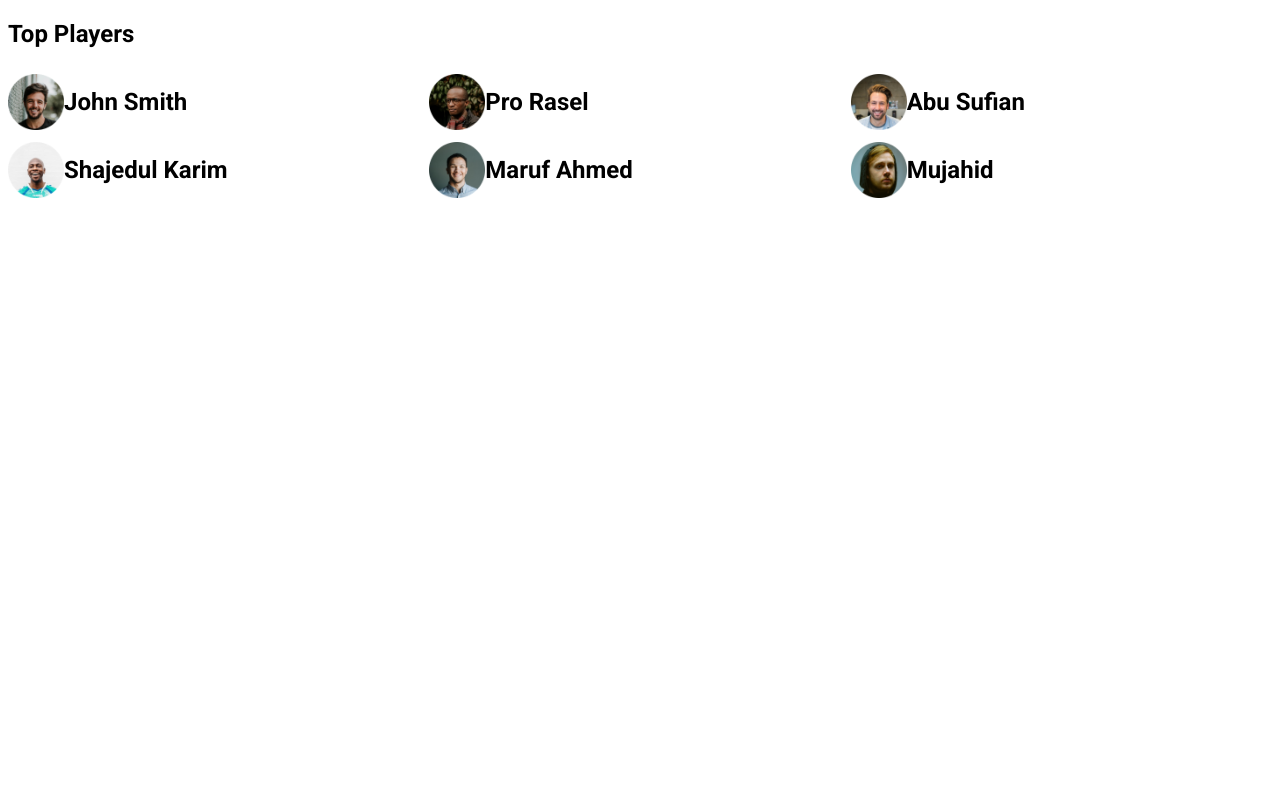
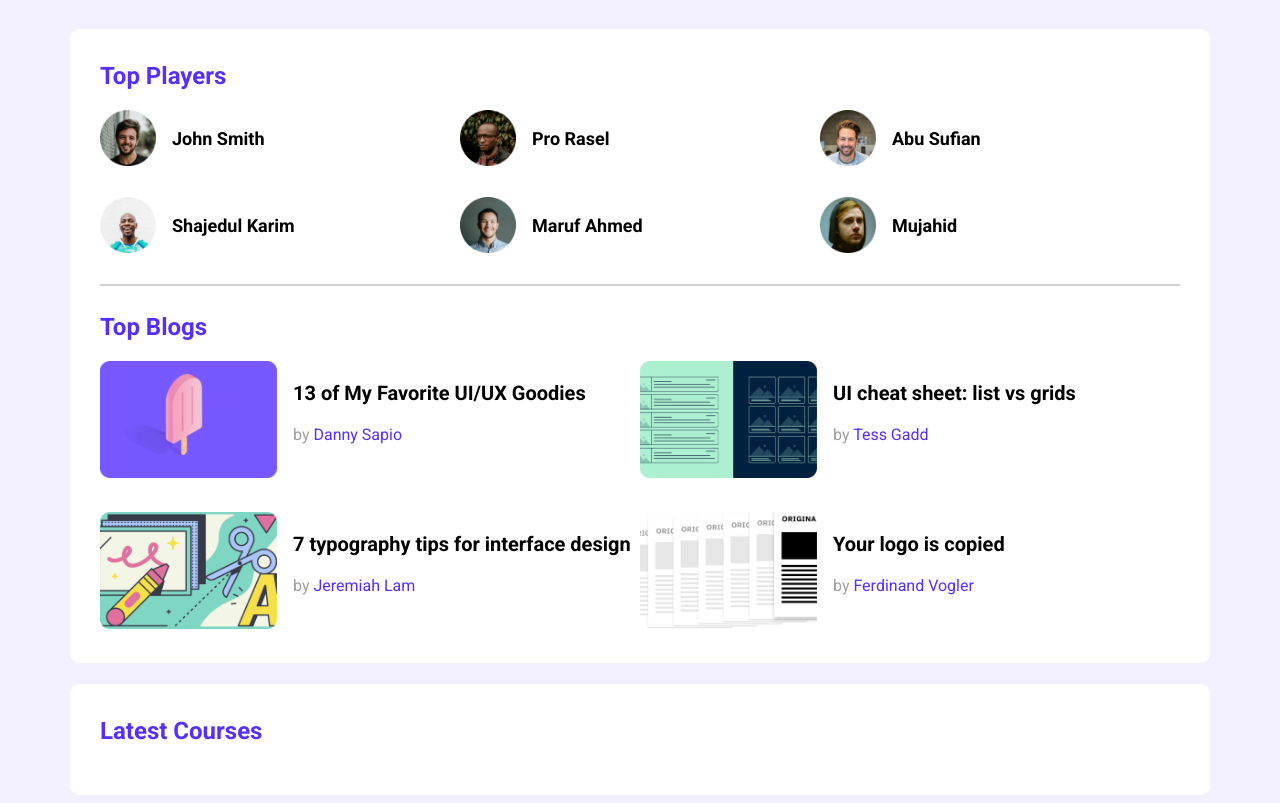
Before and after one commit to razan111/Responsive_landing_page-1, a plain HTML site: page index.html in a window 1280 px wide. Drawn offline with Linux system fonts and the light colour scheme.

```diff
--- a/css/style.css
+++ b/css/style.css
@@ -3,17 +3,38 @@
 
 body{
     font-family: 'Roboto', sans-serif;
+    background-color: #F3F1FF;
 }
 
-/* main{
-    width: 1020px;
-} */
-/* .tittle{
+main{
+    display: flex;
+    align-items: center;
+    flex-direction: column;
+}
+hr{
+    border: 1px solid #D1D1D1;
+    margin-bottom: 27px;
+}
+.container{
+    background-color: #FFFFFF;
+    width: 1080px;
+    padding: 30px;
+    margin-top: 21px;
+    border-radius: 10px;
+}
+.top-players{
+    margin-bottom: 30px;
+}
+.tittle{
+    color: #562EFF;
+    font-size: 24px;
+    margin-top: 3px;
+}
 
-} */
 .players{
     display: grid;
     grid-template-columns: repeat(3, 1fr);
+    grid-row-gap: 30px;
 }
 .player{
     display: flex;
@@ -23,3 +44,41 @@ body{
     width: 56px;
     height: 56px;
 }
+
+.player-name{
+    margin-left: 16px;
+    font-size: 18px;
+}
+
+/* =========================
+       top blogs styles
+============================*/
+.blogs{
+    display: grid;
+    grid-template-columns: repeat(2, 1fr);
+    grid-row-gap: 30px;
+}
+.blog{
+    display: flex;
+}
+.thumbnail img{
+    width: 177px;
+    height: 117px;
+}
+
+.blog-info{
+    margin-left: 16px;
+}
+.blog-tittle{
+    font-size: 20px;
+}
+
+.author{
+    color: #9F9F9F;
+    font-size: 16px;
+}
+
+.author a{
+    text-decoration: none;
+    color: #562EFF;
+}
--- a/index.html
+++ b/index.html
@@ -22,40 +22,97 @@
     </header>
 
     <main>
-        <section>
-            <h1 class="tittle">Top Players</h1>
-            <div class="top-players">
+        <section class="container">
+
+            <div class="top-players ">
+                <h1 class="tittle">Top Players</h1>
                 <div class="players">
 
                     <div class="player">
                         <img src="images/players/player-1.png" alt="">
-                        <h2>John Smith</h2>
+                        <h3 class="player-name">John Smith</h2>
                     </div>
 
                     <div class="player">
                         <img src="images/players/player-2.png" alt="">
-                        <h2>Pro Rasel</h2>
+                        <h3 class="player-name">Pro Rasel</h2>
                     </div>
 
                     <div class="player">
                         <img src="images/players/player-3.png" alt="">
-                        <h2>Abu Sufian</h2>
+                        <h3 class="player-name">Abu Sufian</h2>
                     </div>
 
                     <div class="player">
                         <img src="images/players/player-4.png" alt="">
-                        <h2>Shajedul Karim</h2>
+                        <h3 class="player-name">Shajedul Karim</h2>
                     </div>
                     <div class="player">
                         <img src="images/players/player-5.png" alt="">
-                        <h2>Maruf Ahmed</h2>
+                        <h3 class="player-name">Maruf Ahmed</h2>
                     </div>
                     <div class="player">
                         <img src="images/players/player-6.png" alt="">
-                        <h2>Mujahid</h2>
+                        <h3 class="player-name">Mujahid</h2>
                     </div>
                 </div>
             </div>
+            <hr>
+
+            <!-- blog  -->
+            <div class="top-blogs">
+                <h2 class="tittle">Top Blogs</h2>
+                <div class="blogs">
+                    <article class="blog">
+                        <div class="thumbnail">
+                            <img src="images/blogs/blog-1.png" alt="">
+                        </div>
+                        <div class="blog-info">
+                            <h3 class="blog-tittle">13 of My Favorite UI/UX Goodies</h3>
+                            <p class="author"><span>by</span> <a href="#">Danny Sapio</a></p>
+                        </div>
+                    </article>
+
+                    <article class="blog">
+                        <div class="thumbnail">
+                            <img src="images/blogs/blog-2.png" alt="">
+                        </div>
+                        <div class="blog-info">
+                            <h3 class="blog-tittle">UI cheat sheet: list vs grids</h3>
+                            <p class="author"><span>by</span> <a href="#">Tess Gadd</a></p>
+                        </div>
+                    </article>
+
+                    <article class="blog">
+                        <div class="thumbnail">
+                            <img src="images/blogs/blog-3.png" alt="">
+                        </div>
+                        <div class="blog-info">
+                            <h3 class="blog-tittle">7 typography tips for interface design</h3>
+                            <p class="author"><span>by</span> <a href="#">Jeremiah Lam</a></p>
+                        </div>
+                    </article>
+
+
+                    <article class="blog">
+                        <div class="thumbnail">
+                            <img src="images/blogs/blog-4.png" alt="">
+                        </div>
+                        <div class="blog-info">
+                            <h3 class="blog-tittle">Your logo is copied</h3>
+                            <p class="author"><span>by</span> <a href="#">Ferdinand Vogler</a></p>
+                        </div>
+                    </article>
+
+
+                </div>
+            </div>
+        </section>
+
+
+        <!-- latest courses  -->
+        <section class="container">
+            <h2 class="tittle">Latest Courses</h2>
         </section>
     </main>
 
```
